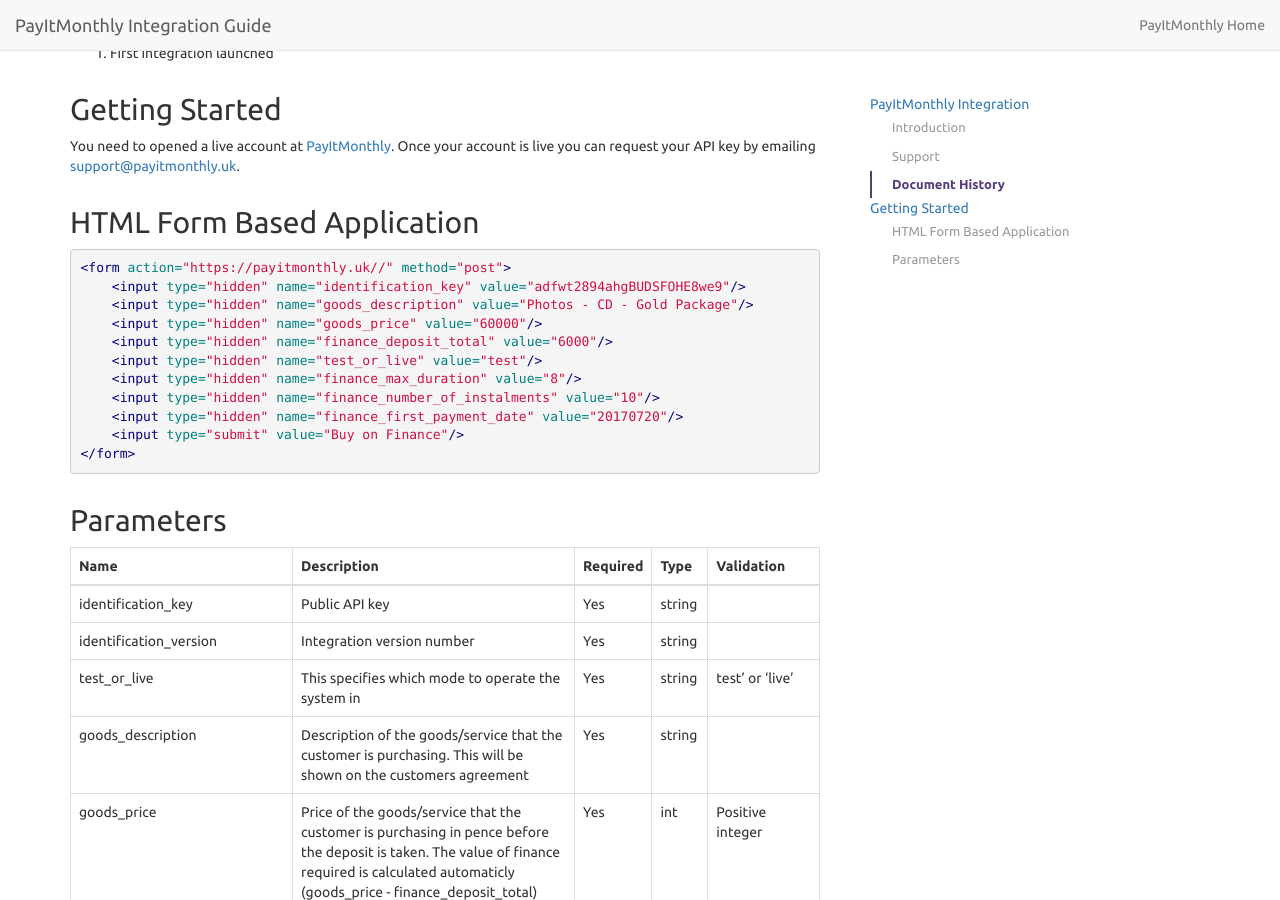
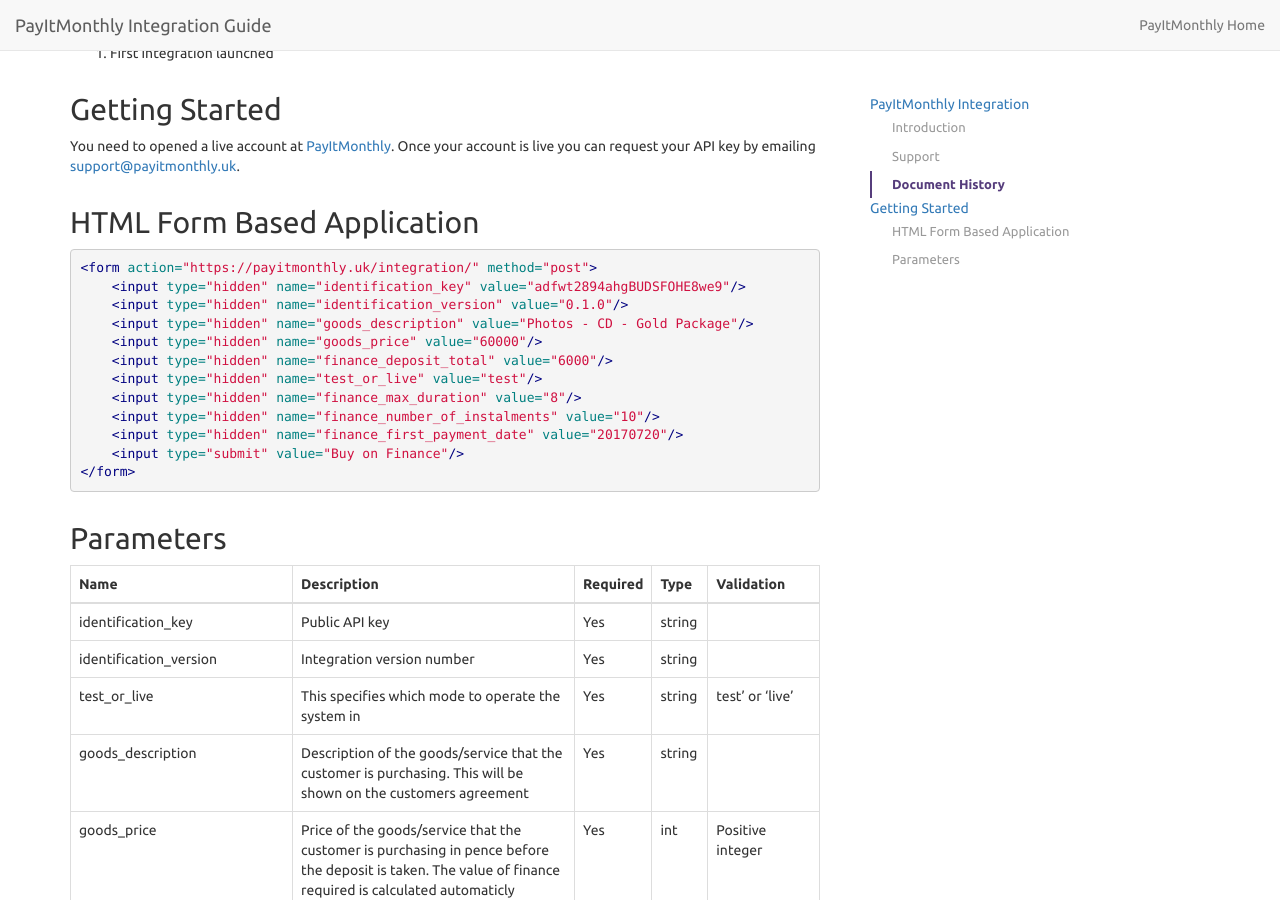
Before and after one commit to payitmonthly/Integration, a Jekyll site: the page built from index.md, in a window 1280 px wide and 900 px high, scrolled down 347 px. Built offline with Jekyll 4.4.1, drawn with Linux system fonts in a browser that asks for light colours; nearby versions of some CDN libraries; our own code applies the rules of GitHub Pages for plain Markdown files.

Commit message:
Update index.md

````diff
--- a/index.md
+++ b/index.md
@@ -28,8 +28,9 @@ You need to opened a live account at [PayItMonthly](https://payitmonthly.uk). On
 ## HTML Form Based Application
 
 ```markdown
-<form action="https://payitmonthly.uk//" method="post">
+<form action="https://payitmonthly.uk/integration/" method="post">
     <input type="hidden" name="identification_key" value="adfwt2894ahgBUDSFOHE8we9"/>
+    <input type="hidden" name="identification_version" value="0.1.0"/>
     <input type="hidden" name="goods_description" value="Photos - CD - Gold Package"/>
     <input type="hidden" name="goods_price" value="60000"/>
     <input type="hidden" name="finance_deposit_total" value="6000"/>
````
